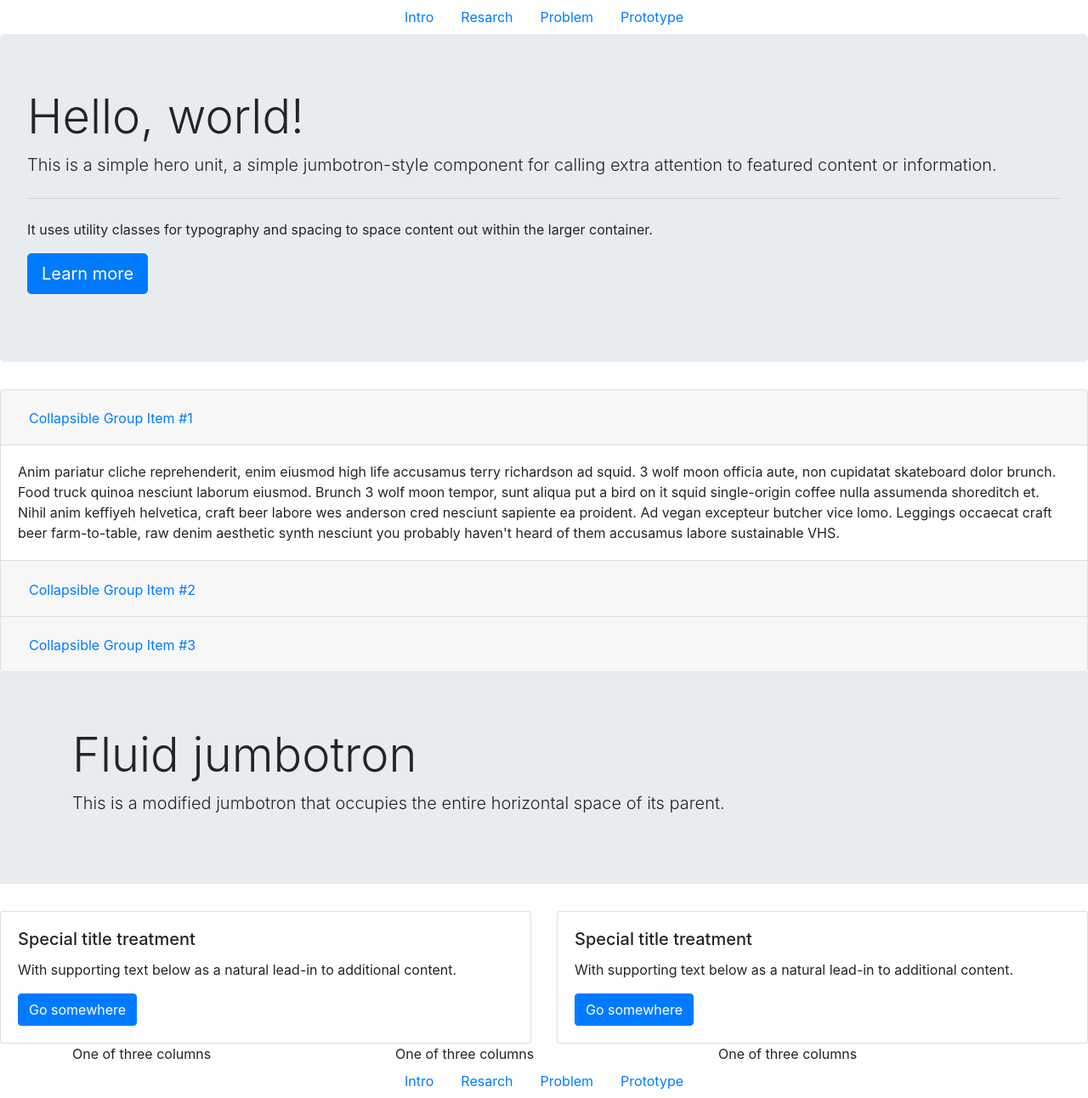
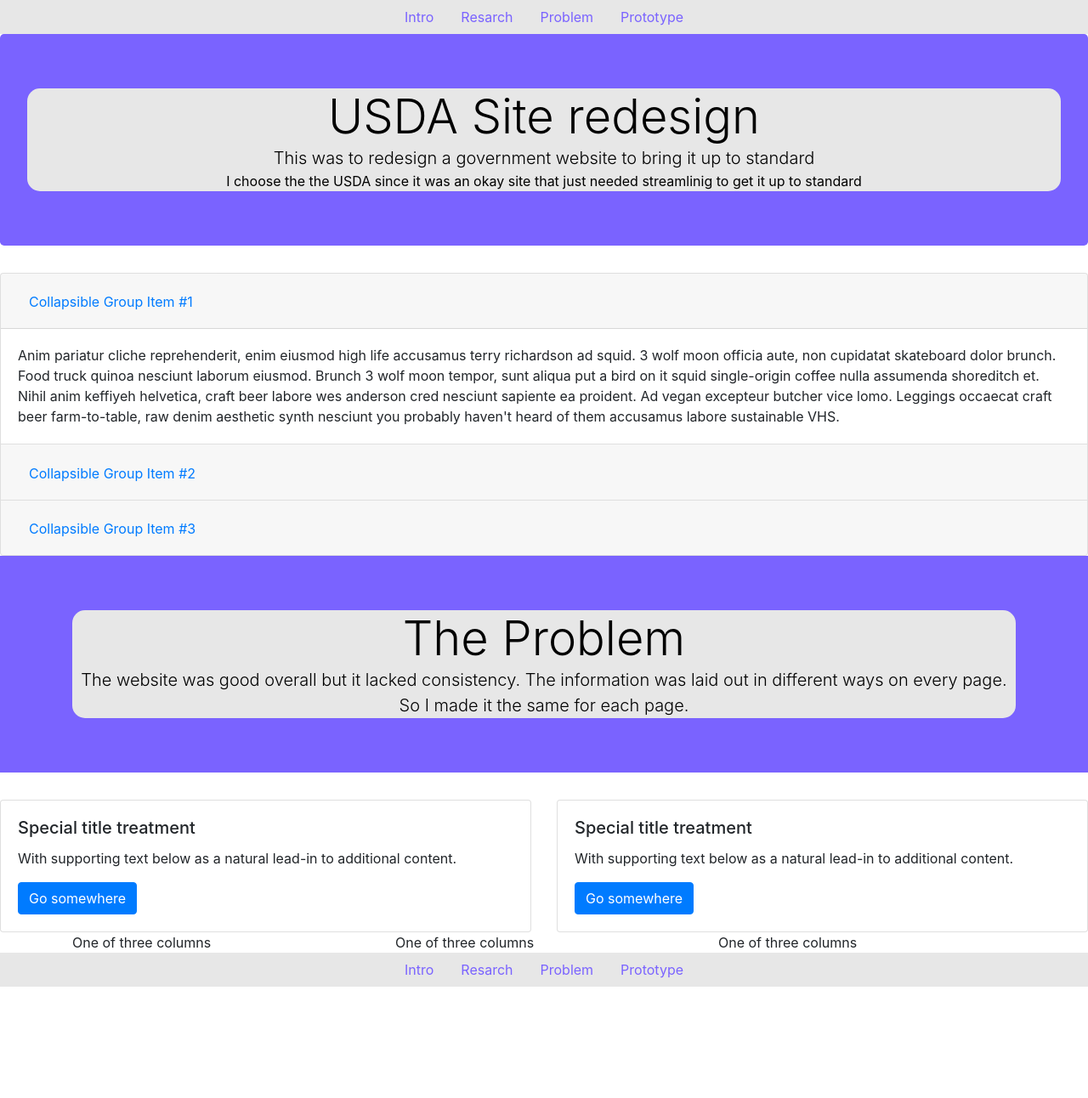
Before and after one commit to sfantaske/UIUXHomework20, a plain HTML site: page index.html in a window 1280 px wide. Shown: the whole page at 85% size. After the commit the page ends 1161 px from the top, so only its background shows below. Drawn offline with nearby package versions, Linux system fonts and the light colour scheme.

Commit message:
Jumbortrons mostly done

```diff
--- a/css/style.css
+++ b/css/style.css
@@ -0,0 +1,45 @@
+#Intro .jumbotron {
+    text-align: center;
+}
+
+#problem {
+    text-align: center;
+}
+
+#footer, nav {
+    background-color: #e7e7e7;
+}
+
+#footer a, nav a {
+    color: #7a63ff;
+}
+
+.jumbotron {
+    background-color: #7a63ff;
+    color: black;
+}
+
+#problem p, #problem h1, #Intro h1, #Intro p {
+    background-color: #e7e7e7;
+    margin: 0px;
+}
+
+#problem p, #Intro p {
+    border-bottom-left-radius: 15px;
+    border-bottom-right-radius: 15px;
+
+}
+
+#problem h1, #Intro h1 {
+    border-top-left-radius: 15px;
+    border-top-right-radius: 15px;
+}
+
+#Intro .lead {
+    border-bottom-left-radius: 0px;
+    border-bottom-right-radius: 0px;
+}
+
+#Intro {
+    margin-bottom: 0px;
+}
--- a/index.html
+++ b/index.html
@@ -7,37 +7,35 @@
     </head>
     <body>
         <nav>
-            <ul class="nav justify-content-center">
+            <ul class="nav justify-content-center" class="bootstrap4">
               <li class="nav-item">
-                <a class="nav-link" href="#">Intro</a>
+                <a class="nav-link" href="#Intro">Intro</a>
               </li>
               <li class="nav-item">
-                <a class="nav-link" href="#">Resarch</a>
+                <a class="nav-link" href="#research">Resarch</a>
               </li>
               <li class="nav-item">
-                <a class="nav-link" href="#">Problem</a>
+                <a class="nav-link" href="#problem">Problem</a>
               </li>
               <li class="nav-item">
-                <a class="nav-link" href="#">Prototype</a>
+                <a class="nav-link" href="#prototype">Prototype</a>
               </li>
             </ul>
         </nav>
 
-        <section id="Intro">
+        <section id="Intro"  class="bootstrap4">
 
             <div class="jumbotron">
-              <h1 class="display-4">Hello, world!</h1>
-              <p class="lead">This is a simple hero unit, a simple jumbotron-style component for calling extra attention to featured content or information.</p>
-              <hr class="my-4">
-              <p>It uses utility classes for typography and spacing to space content out within the larger container.</p>
-              <p class="lead">
-                <a class="btn btn-primary btn-lg" href="#" role="button">Learn more</a>
-              </p>
+              <h1 class="display-4">USDA Site redesign</h1>
+              <p class="lead">This was to redesign a government website to bring it up to standard</p>
+
+              <p>I choose the the USDA since it was an okay site that just needed streamlinig to get it up to standard</p>
+
             </div>
 
         </section>
 
-        <section id="research">
+        <section id="research"  class="bootstrap4">
             <div class="accordion" id="accordionExample">
               <div class="card">
                 <div class="card-header" id="headingOne">
@@ -85,17 +83,17 @@
             </div>
         </section>
 
-        <section id="problem">
+        <section id="problem"  class="bootstrap4">
             <div class="jumbotron jumbotron-fluid">
               <div class="container">
-                <h1 class="display-4">Fluid jumbotron</h1>
-                <p class="lead">This is a modified jumbotron that occupies the entire horizontal space of its parent.</p>
+                <h1 class="display-4">The Problem</h1>
+                <p class="lead">The website was good overall but it lacked consistency. The information was laid out in different ways on every page. So I made it the same for each page.</p>
               </div>
             </div>
         </section>
 
 
-        <section id="iteration">
+        <section id="iteration" class="bootstrap4">
             <div class="row">
               <div class="col-sm-6">
                 <div class="card">
@@ -118,7 +116,7 @@
             </div>
         </section>
 
-        <section id="prototype">
+        <section id="prototype" class="colsystem">
             <div class="container">
               <div class="row">
                 <div class="col-sm">
@@ -136,18 +134,19 @@
 
 
         <footer id="footer">
-             <ul class="nav justify-content-center">
+
+            <ul class="nav justify-content-center" class="bootstrap4">
               <li class="nav-item">
-                <a class="nav-link" href="#">Intro</a>
+                <a class="nav-link" href="#Intro">Intro</a>
               </li>
               <li class="nav-item">
-                <a class="nav-link" href="#">Resarch</a>
+                <a class="nav-link" href="#research">Resarch</a>
               </li>
               <li class="nav-item">
-                <a class="nav-link" href="#">Problem</a>
+                <a class="nav-link" href="#problem">Problem</a>
               </li>
               <li class="nav-item">
-                <a class="nav-link" href="#">Prototype</a>
+                <a class="nav-link" href="#prototype">Prototype</a>
               </li>
             </ul>
 
```
